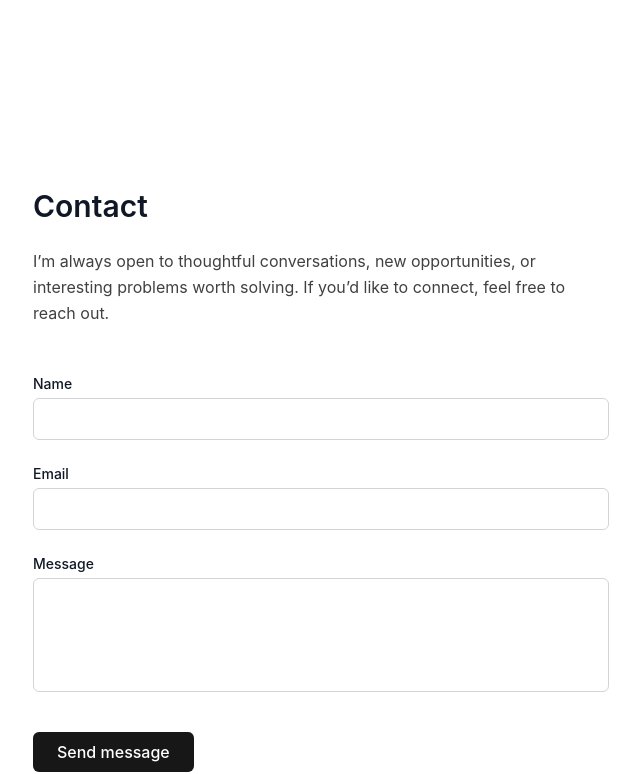
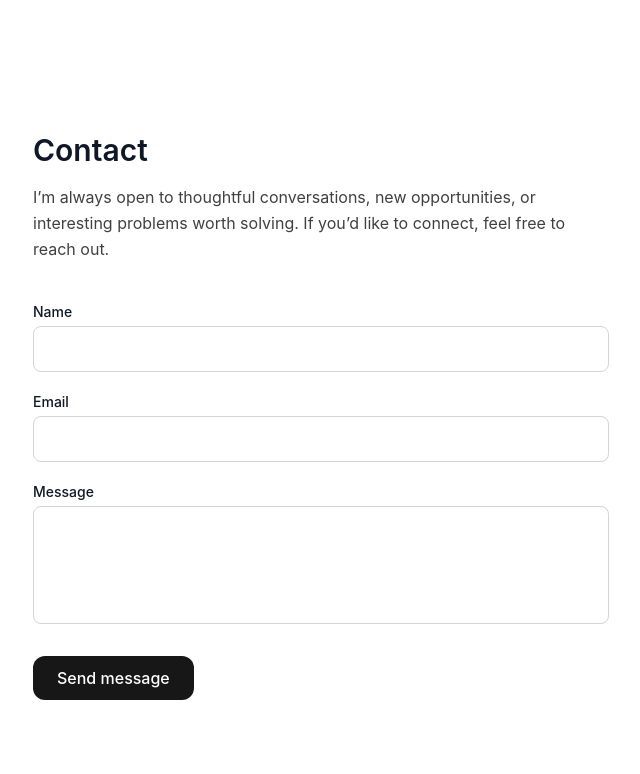
Before and after one commit to ellisPae/ellispae-portfolio, a Next.js app: page / in a window 1280 px wide. Shown: the part 5880-6654 px from the top of the page, without its empty margins (319-959 px from the left). Built offline with nearby package versions, Linux system fonts and the light colour scheme.

Commit message:
chore: Refine Contact section layout, form UX, and success state (#18)
  • Polished Contact section layout and spacing
  • Improved scroll snap positioning
  • Enhanced success feedback with animation
  • Minor form UX and accessibility refinements

```diff
--- a/components/contact/Contact.tsx
+++ b/components/contact/Contact.tsx
@@ -19,20 +19,15 @@ export default function Contact() {
     try {
       setSubmitError(null);
 
-      // Honeypot (client-side)
       if (data.company) return;
 
       const response = await fetch("/api/contact", {
         method: "POST",
-        headers: {
-          "Content-Type": "application/json",
-        },
+        headers: { "Content-Type": "application/json" },
         body: JSON.stringify(data),
       });
 
-      if (!response.ok) {
-        throw new Error("Failed to send message");
-      }
+      if (!response.ok) throw new Error("Failed to send message");
 
       reset();
     } catch (error) {
@@ -44,62 +39,71 @@ export default function Contact() {
   return (
     <motion.section
       id="contact"
-      className="max-w-5xl mx-auto px-6 py-24 min-h-screen snap-start flex flex-col justify-center scroll-mt-5"
+      className="max-w-5xl mx-auto px-6 pt-12 pb-20 snap-start min-h-[calc(100vh-6rem)] flex flex-col justify-center scroll-mt-24"
       initial={{ opacity: 0, y: 24 }}
       whileInView={{ opacity: 1, y: 0 }}
       viewport={{ once: true, amount: 0.3 }}
       transition={{ duration: 0.6, ease: "easeOut" }}
     >
-      <h2 className="text-3xl font-semibold mb-6">Contact</h2>
+      <h2 className="text-3xl font-semibold mb-4">Contact</h2>
 
-      <p className="text-neutral-700 max-w-xl mb-12 leading-relaxed">
+      <p className="text-neutral-700 max-w-xl mb-10 leading-relaxed">
         I’m always open to thoughtful conversations, new opportunities, or
         interesting problems worth solving. If you’d like to connect, feel free
         to reach out.
       </p>
 
       {isSubmitSuccessful && (
-        <motion.p
-          className="text-green-600 mb-6 font-medium"
-          initial={{ opacity: 0, y: 8 }}
-          animate={{ opacity: 1, y: 0 }}
-          transition={{ duration: 0.4, ease: "easeOut" }}
+        <motion.div
+          className="mb-6 inline-flex items-center gap-2 rounded-xl border border-emerald-200 bg-emerald-50 px-4 py-3 text-emerald-800"
+          initial={{ opacity: 0, y: 10, scale: 0.98 }}
+          animate={{ opacity: 1, y: 0, scale: 1 }}
+          transition={{ duration: 0.35, ease: "easeOut" }}
+          role="status"
+          aria-live="polite"
         >
-          Thanks! Your message has been sent.
-        </motion.p>
+          <span className="inline-flex h-6 w-6 items-center justify-center rounded-full bg-emerald-600 text-white text-sm">
+            ✓
+          </span>
+          <span className="font-medium">
+            Thanks! Your message has been sent.
+          </span>
+        </motion.div>
       )}
 
       <form
         onSubmit={handleSubmit(onSubmit)}
-        className="w-full max-w-xl space-y-6"
+        className="w-full max-w-xl space-y-5"
         noValidate
       >
-        {/* Name */}
-        <div className="flex flex-col">
+        <div className="flex flex-col" id="name_field">
           <label htmlFor="name" className="text-sm font-medium mb-1">
             Name
           </label>
           <input
-            id="name"
+            id="name_input"
+            autoComplete="name"
+            aria-invalid={!!errors.name}
             {...register("name", { required: "Name is required" })}
-            className="border border-neutral-300 rounded-md px-4 py-2
+            className="border border-neutral-300 rounded-lg px-4 py-2.5 bg-white/60
                        focus:outline-none focus:ring-2 focus:ring-neutral-900"
           />
           {errors.name && (
-            <span className="text-sm text-red-600 mt-1">
+            <span className="text-sm text-red-600 mt-1.5">
               {errors.name.message}
             </span>
           )}
         </div>
 
-        {/* Email */}
-        <div className="flex flex-col">
+        <div className="flex flex-col" id="email_field">
           <label htmlFor="email" className="text-sm font-medium mb-1">
             Email
           </label>
           <input
-            id="email"
+            id="email_input"
             type="email"
+            autoComplete="email"
+            aria-invalid={!!errors.email}
             {...register("email", {
               required: "Email is required",
               pattern: {
@@ -107,38 +111,35 @@ export default function Contact() {
                 message: "Please enter a valid email",
               },
             })}
-            className="border border-neutral-300 rounded-md px-4 py-2
+            className="border border-neutral-300 rounded-lg px-4 py-2.5 bg-white/60
                        focus:outline-none focus:ring-2 focus:ring-neutral-900"
           />
           {errors.email && (
-            <span className="text-sm text-red-600 mt-1">
+            <span className="text-sm text-red-600 mt-1.5">
               {errors.email.message}
             </span>
           )}
         </div>
 
-        {/* Message */}
-        <div className="flex flex-col">
+        <div className="flex flex-col" id="message_field">
           <label htmlFor="message" className="text-sm font-medium mb-1">
             Message
           </label>
           <textarea
-            id="message"
+            id="message_input"
             rows={4}
-            {...register("message", {
-              required: "Message is required",
-            })}
-            className="border border-neutral-300 rounded-md px-4 py-2
+            aria-invalid={!!errors.message}
+            {...register("message", { required: "Message is required" })}
+            className="border border-neutral-300 rounded-lg px-4 py-2.5 bg-white/60
                        focus:outline-none focus:ring-2 focus:ring-neutral-900 resize-none"
           />
           {errors.message && (
-            <span className="text-sm text-red-600 mt-1">
+            <span className="text-sm text-red-600 mt-1.5">
               {errors.message.message}
             </span>
           )}
         </div>
 
-        {/* Honeypot */}
         <input
           type="text"
           tabIndex={-1}
@@ -154,10 +155,7 @@ export default function Contact() {
         <button
           type="submit"
           disabled={isSubmitting}
-          className="self-start mt-4 px-6 py-2 rounded-md
-                     bg-neutral-900 text-white font-medium
-                     hover:bg-neutral-800 transition
-                     disabled:opacity-50"
+          className="self-start mt-3 inline-flex items-center justify-center px-6 py-2.5 rounded-xl bg-neutral-900 text-white font-medium hover:bg-neutral-800 hover:shadow-sm active:scale-[0.98] transition disabled:opacity-50"
         >
           {isSubmitting ? "Sending..." : "Send message"}
         </button>
```
